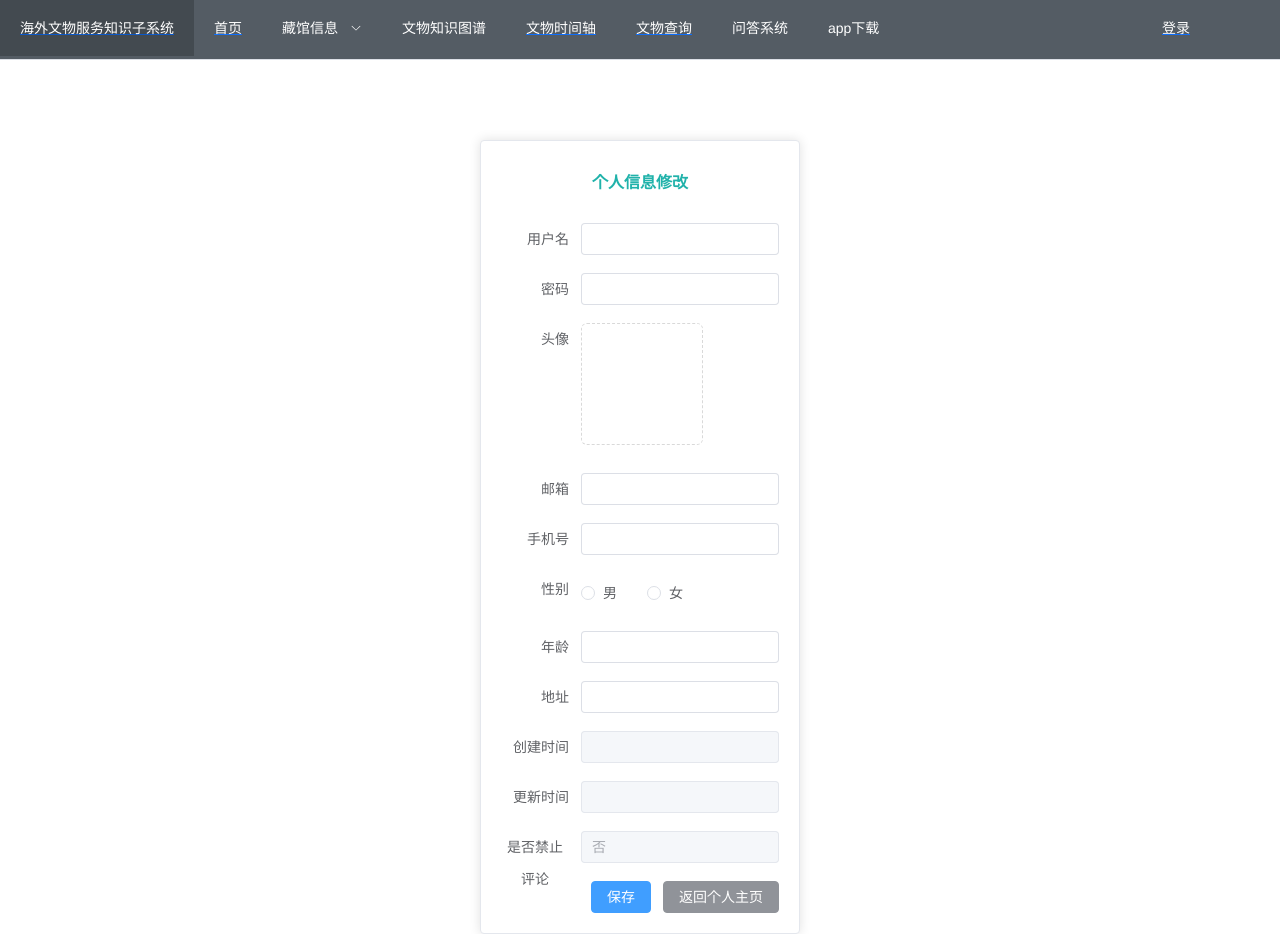
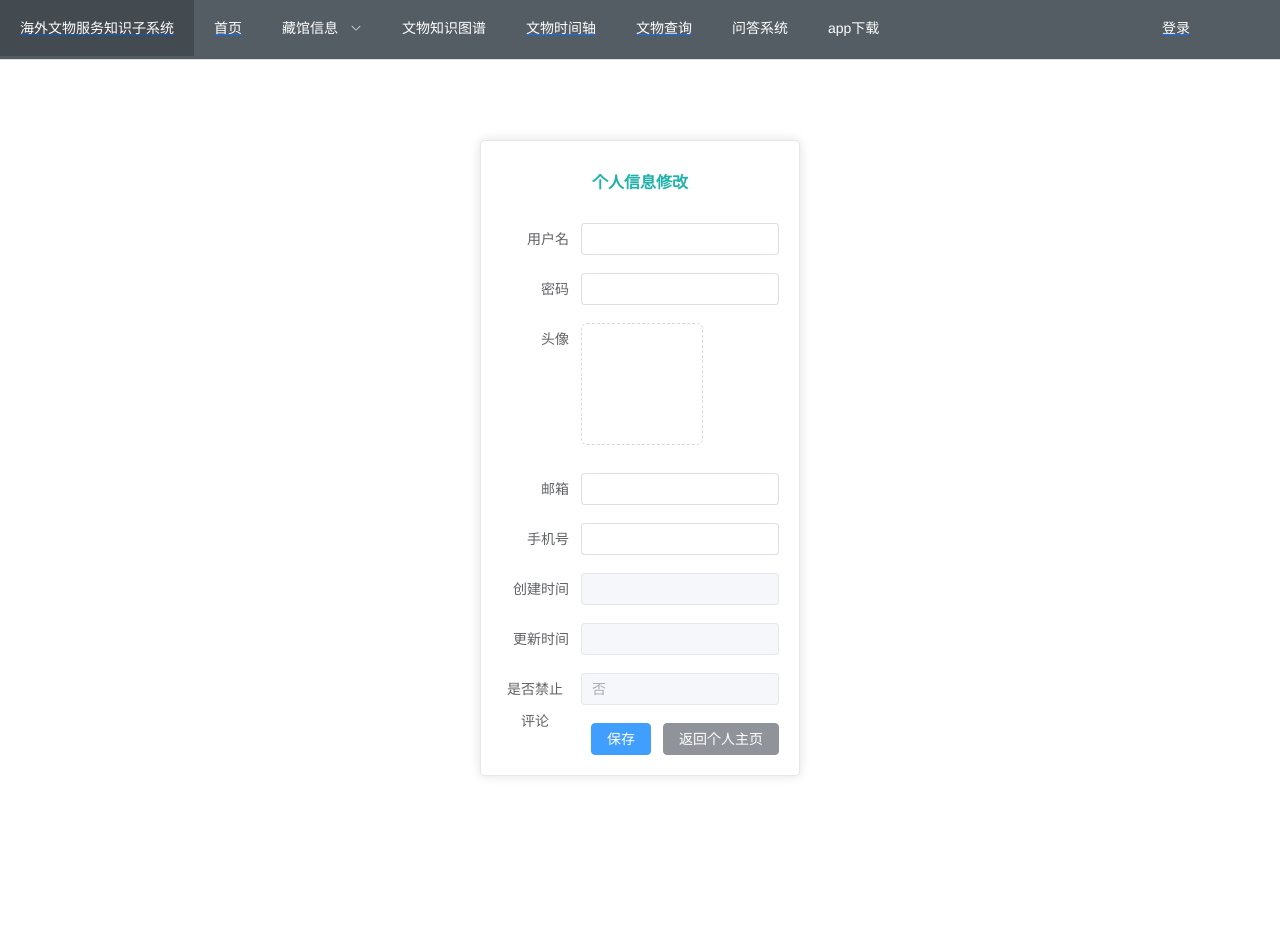
Before and after one commit to starr-r/Software-engineering, a Vue app: page /user_info_change in a window 1280 px wide. After the commit the page ends 800 px from the top, so only its background shows below. Built offline with nearby package versions, Linux system fonts and the light colour scheme.

Commit message:
Remove gender, age and address fields from the user info change component to align with the backend database

```diff
--- a/src/views/user.vue
+++ b/src/views/user.vue
@@ -82,7 +82,8 @@ export default {
           create_time: '2023-04-01T12:00:00Z',
           artifact_name: '秦始皇兵马俑',
           artifact_image: 'https://img.cjyun.org.cn/a/10695/202311/37b7ba2219560491674b04d609451358.jpeg'
-        },        {
+        },
+        {
           id: 1,
           user_id: 123,
           artifact_id: 1001,
@@ -90,7 +91,8 @@ export default {
           create_time: '2023-04-01T12:00:00Z',
           artifact_name: '秦始皇兵马俑',
           artifact_image: 'https://img.cjyun.org.cn/a/10695/202311/37b7ba2219560491674b04d609451358.jpeg'
-        },        {
+        },
+        {
           id: 1,
           user_id: 123,
           artifact_id: 1001,
--- a/src/views/user_info_change.vue
+++ b/src/views/user_info_change.vue
@@ -36,19 +36,6 @@
 
             <el-form-item label="手机号">
               <el-input v-model="form.phone"></el-input>
-            </el-form-item>
-
-            <el-form-item label="性别">
-              <el-radio v-model="form.sex" label="男" size="large">男</el-radio>
-              <el-radio v-model="form.sex" label="女" size="large">女</el-radio>
-            </el-form-item>
-
-            <el-form-item label="年龄">
-              <el-input v-model="form.age"></el-input>
-            </el-form-item>
-
-            <el-form-item label="地址">
-              <el-input v-model="form.address"></el-input>
             </el-form-item>
 
             <el-form-item label="创建时间">
@@ -90,9 +77,6 @@
           createTime: '',
           updateTime: '',
           isBanned: false,
-          sex: '',
-          age: '',
-          address: ''
         },
         updatedTime: '',
         isBannedText: ''
```
